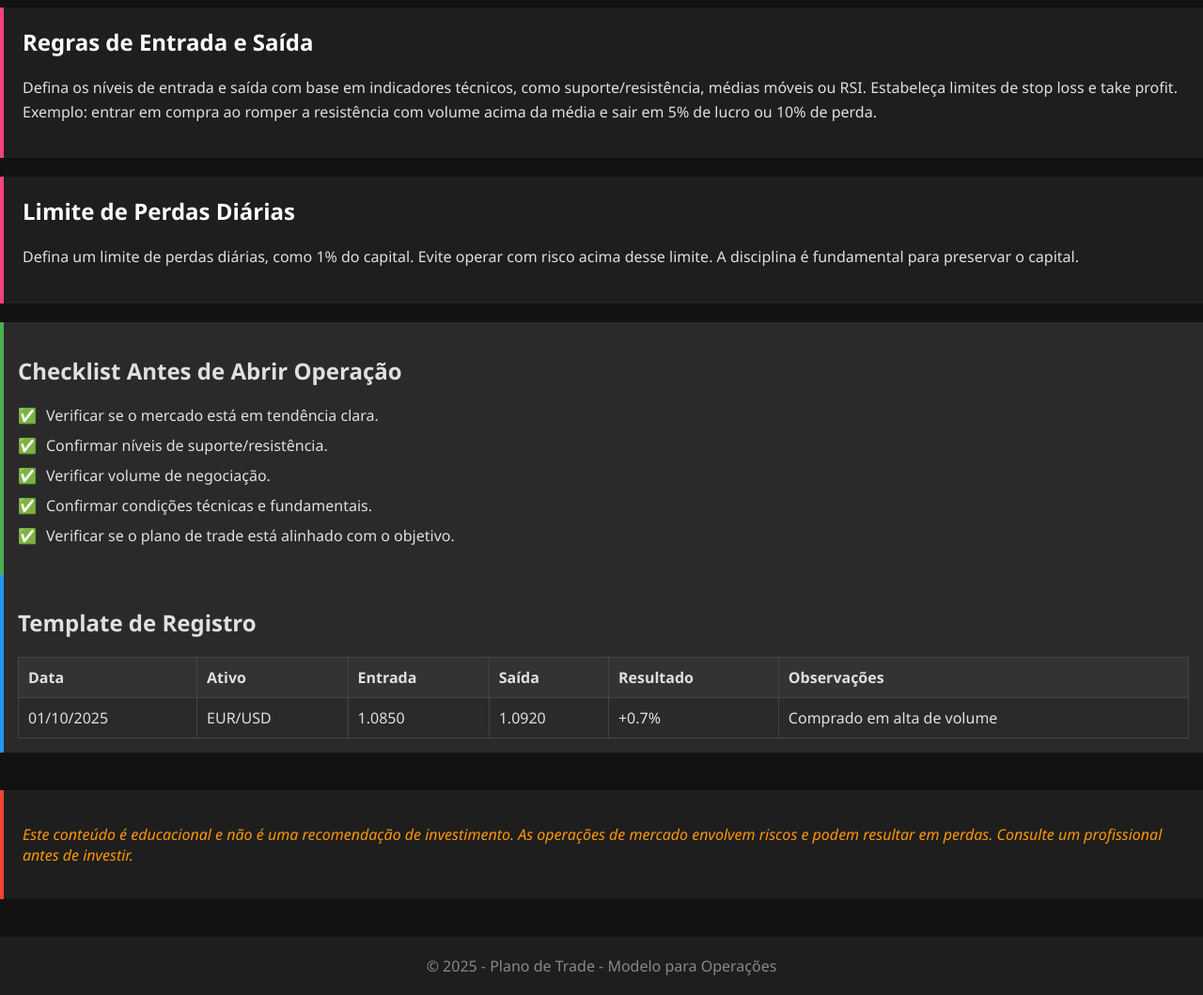
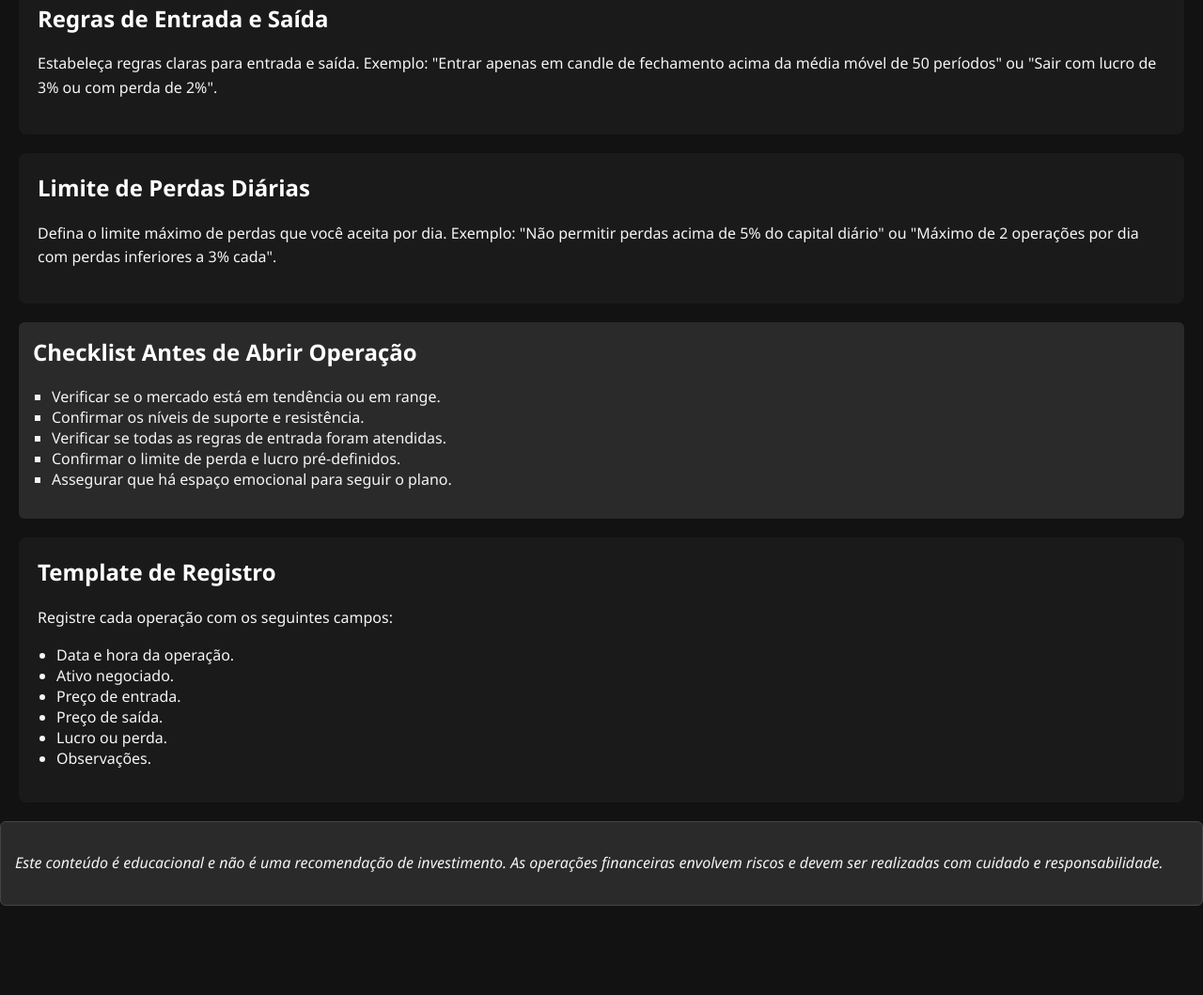
Before and after one commit to maicontsuda/asura, a website: page site/trading/plano-de-trade.html in a window 1280 px wide. Shown: the part 678-1737 px from the top of the page at 94% size. After the commit the page ends 1642 px from the top, so only its background shows below. Drawn offline with Linux system fonts and the light colour scheme.

Commit message:
site: trading/plano-de-trade.html

```diff
--- a/site/trading/plano-de-trade.html
+++ b/site/trading/plano-de-trade.html
@@ -7,7 +7,7 @@
         body {
             font-family: 'Segoe UI', Tahoma, Geneva, Verdana, sans-serif;
             background-color: #121212;
-            color: #e0e0e0;
+            color: #f5f5f5;
             margin: 0;
             padding: 0;
         }
@@ -19,69 +19,39 @@
         h1 {
             color: #ffffff;
         }
-        .section {
-            background-color: #1e1e1e;
-            margin: 20px 0;
+        section {
+            margin: 20px;
             padding: 20px;
-            border-left: 4px solid #ff4081;
+            background-color: #1a1a1a;
+            border-radius: 8px;
         }
-        .section h2 {
+        h2 {
             color: #ffffff;
             margin-top: 0;
         }
-        .section p {
+        p {
             line-height: 1.6;
+        }
+        ul, ol {
+            padding-left: 20px;
+        }
+        .aviso {
+            background-color: #2a2a2a;
+            border: 1px solid #444;
+            padding: 15px;
+            margin-top: 20px;
+            border-radius: 6px;
+        }
+        .aviso p {
+            font-style: italic;
         }
         .checklist {
             background-color: #2a2a2a;
             padding: 15px;
-            border-left: 4px solid #4caf50;
+            border-radius: 6px;
         }
         .checklist ul {
-            list-style-type: none;
-            padding: 0;
-        }
-        .checklist li {
-            margin: 10px 0;
-        }
-        .checklist li::before {
-            content: "✅";
-            color: #4caf50;
-            margin-right: 10px;
-        }
-        .registro {
-            background-color: #2a2a2a;
-            padding: 15px;
-            border-left: 4px solid #2196f3;
-        }
-        .registro table {
-            width: 100%;
-            border-collapse: collapse;
-        }
-        .registro th, .registro td {
-            border: 1px solid #444;
-            padding: 10px;
-            text-align: left;
-        }
-        .registro th {
-            background-color: #333;
-        }
-        .aviso {
-            background-color: #1e1e1e;
-            padding: 20px;
-            border-left: 4px solid #f44336;
-            margin-top: 40px;
-        }
-        .aviso p {
-            font-style: italic;
-            color: #ff9800;
-        }
-        footer {
-            text-align: center;
-            padding: 20px;
-            background-color: #1e1e1e;
-            color: #888;
-            margin-top: 40px;
+            list-style-type: square;
         }
     </style>
 </head>
@@ -90,70 +60,57 @@
         <h1>Plano de Trade - Modelo para Operações</h1>
     </header>
 
-    <div class="section">
+    <section>
         <h2>Objetivos</h2>
-        <p>Defina claramente o objetivo da operação: proteger o capital, gerar rendimento mensal de 5%, ou atingir uma meta de lucro de 10% em 30 dias. Objetivos claros ajudam na tomada de decisão e na avaliação do desempenho.</p>
-    </div>
+        <p>Defina claramente os objetivos de cada operação. Exemplo: "Comprar ações da empresa XYZ com objetivo de 10% de lucro em 3 dias" ou "Vender opções de venda com alvo de 5 pontos de lucro".</p>
+    </section>
 
-    <div class="section">
+    <section>
         <h2>Mercados</h2>
-        <p>Escolha o mercado a ser operado: forex, ações, criptomoedas, índices. Defina também o par de moedas ou ativo específico, como EUR/USD ou AAPL. É essencial entender as características de cada mercado para ajustar a estratégia.</p>
-    </div>
+        <p>Identifique os mercados que você planeja operar. Exemplo: "Operações no mercado de ações brasileiro (B3) e no mercado de criptomoedas (Binance)".</p>
+    </section>
 
-    <div class="section">
+    <section>
         <h2>Horários</h2>
-        <p>Defina os horários de operação: mercado de dia (08:00 - 16:00), mercado de negociação (22:00 - 04:00), ou operações de longo prazo. Evite operar em horários de alta volatilidade e durante eventos geopolíticos.</p>
-    </div>
+        <p>Defina os horários de abertura e fechamento das operações. Exemplo: "Operações de abertura das 9h às 15h nos dias úteis" ou "Operações de 22h às 4h no mercado de criptomoedas".</p>
+    </section>
 
-    <div class="section">
+    <section>
         <h2>Regras de Entrada e Saída</h2>
-        <p>Defina os níveis de entrada e saída com base em indicadores técnicos, como suporte/resistência, médias móveis ou RSI. Estabeleça limites de stop loss e take profit. Exemplo: entrar em compra ao romper a resistência com volume acima da média e sair em 5% de lucro ou 10% de perda.</p>
-    </div>
+        <p>Estabeleça regras claras para entrada e saída. Exemplo: "Entrar apenas em candle de fechamento acima da média móvel de 50 períodos" ou "Sair com lucro de 3% ou com perda de 2%".</p>
+    </section>
 
-    <div class="section">
+    <section>
         <h2>Limite de Perdas Diárias</h2>
-        <p>Defina um limite de perdas diárias, como 1% do capital. Evite operar com risco acima desse limite. A disciplina é fundamental para preservar o capital.</p>
-    </div>
+        <p>Defina o limite máximo de perdas que você aceita por dia. Exemplo: "Não permitir perdas acima de 5% do capital diário" ou "Máximo de 2 operações por dia com perdas inferiores a 3% cada".</p>
+    </section>
 
-    <div class="checklist">
+    <section class="checklist">
         <h2>Checklist Antes de Abrir Operação</h2>
         <ul>
-            <li>Verificar se o mercado está em tendência clara.</li>
-            <li>Confirmar níveis de suporte/resistência.</li>
-            <li>Verificar volume de negociação.</li>
-            <li>Confirmar condições técnicas e fundamentais.</li>
-            <li>Verificar se o plano de trade está alinhado com o objetivo.</li>
+            <li>Verificar se o mercado está em tendência ou em range.</li>
+            <li>Confirmar os níveis de suporte e resistência.</li>
+            <li>Verificar se todas as regras de entrada foram atendidas.</li>
+            <li>Confirmar o limite de perda e lucro pré-definidos.</li>
+            <li>Assegurar que há espaço emocional para seguir o plano.</li>
         </ul>
-    </div>
+    </section>
 
-    <div class="registro">
+    <section>
         <h2>Template de Registro</h2>
-        <table>
-            <tr>
-                <th>Data</th>
-                <th>Ativo</th>
-                <th>Entrada</th>
-                <th>Saída</th>
-                <th>Resultado</th>
-                <th>Observações</th>
-            </tr>
-            <tr>
-                <td>01/10/2025</td>
-                <td>EUR/USD</td>
-                <td>1.0850</td>
-                <td>1.0920</td>
-                <td>+0.7%</td>
-                <td>Comprado em alta de volume</td>
-            </tr>
-        </table>
-    </div>
+        <p>Registre cada operação com os seguintes campos:</p>
+        <ul>
+            <li>Data e hora da operação.</li>
+            <li>Ativo negociado.</li>
+            <li>Preço de entrada.</li>
+            <li>Preço de saída.</li>
+            <li>Lucro ou perda.</li>
+            <li>Observações.</li>
+        </ul>
+    </section>
 
     <div class="aviso">
-        <p>Este conteúdo é educacional e não é uma recomendação de investimento. As operações de mercado envolvem riscos e podem resultar em perdas. Consulte um profissional antes de investir.</p>
+        <p>Este conteúdo é educacional e não é uma recomendação de investimento. As operações financeiras envolvem riscos e devem ser realizadas com cuidado e responsabilidade.</p>
     </div>
-
-    <footer>
-        &copy; 2025 - Plano de Trade - Modelo para Operações
-    </footer>
 </body>
 </html>
```
